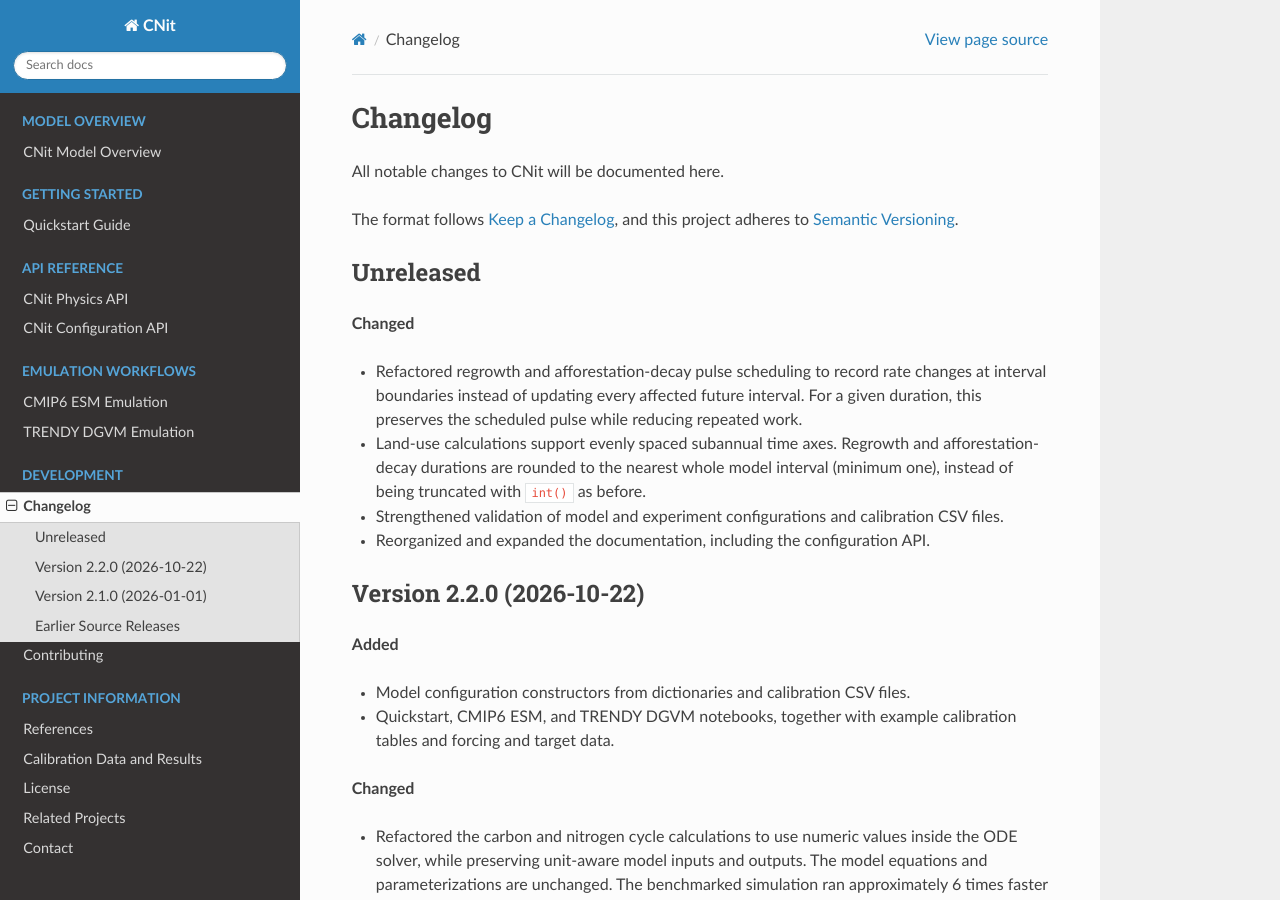
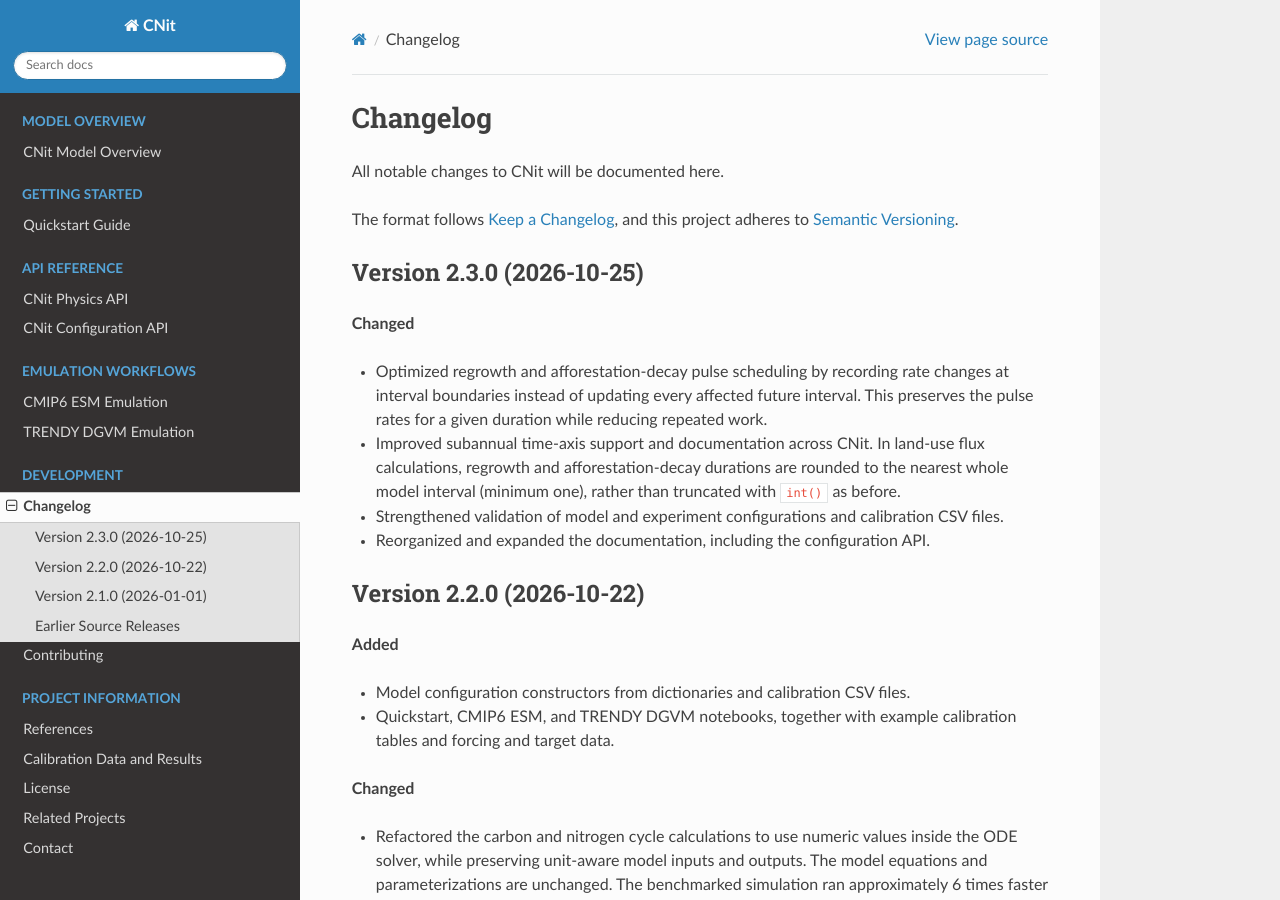
Before and after one commit to gangtang-au/cnit, a Sphinx documentation site: the page built from docs/development/changelog.rst, in a window 1280 px wide and 900 px high. Built offline with Sphinx 7.4.7 and the Read the Docs theme 3.1.0, drawn with Linux system fonts in a browser that asks for light colours; pages that are not in the unit, such as notebooks, are missing from menus.

Commit message:
improve docs

```diff
--- a/docs/development/changelog.rst
+++ b/docs/development/changelog.rst
@@ -6,17 +6,18 @@ All notable changes to CNit will be documented here.
 The format follows `Keep a Changelog <https://keepachangelog.com/en/1.0.0/>`_,
 and this project adheres to `Semantic Versioning <https://semver.org/spec/v2.0.0.html>`_.
 
-Unreleased
-----------
+Version 2.3.0 (2026-10-25)
+--------------------------
 
 **Changed**
 
-* Refactored regrowth and afforestation-decay pulse scheduling to record rate changes
-  at interval boundaries instead of updating every affected future interval. For a
-  given duration, this preserves the scheduled pulse while reducing repeated work.
-* Land-use calculations support evenly spaced subannual time axes. Regrowth and
-  afforestation-decay durations are rounded to the nearest whole model interval
-  (minimum one), instead of being truncated with ``int()`` as before.
+* Optimized regrowth and afforestation-decay pulse scheduling by recording rate
+  changes at interval boundaries instead of updating every affected future interval.
+  This preserves the pulse rates for a given duration while reducing repeated work.
+* Improved subannual time-axis support and documentation across CNit. In land-use
+  flux calculations, regrowth and afforestation-decay durations are rounded to the
+  nearest whole model interval (minimum one), rather than truncated with ``int()`` as
+  before.
 * Strengthened validation of model and experiment configurations and calibration CSV
   files.
 * Reorganized and expanded the documentation, including the configuration API.
```
